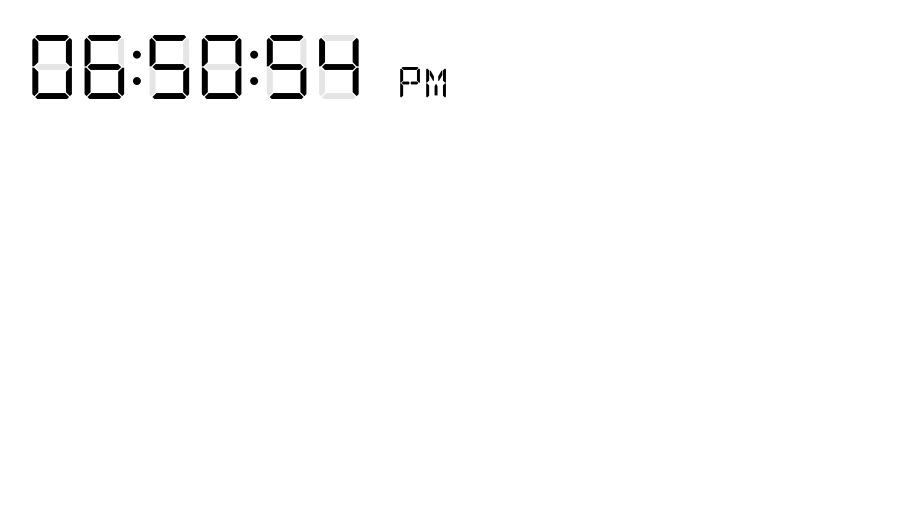
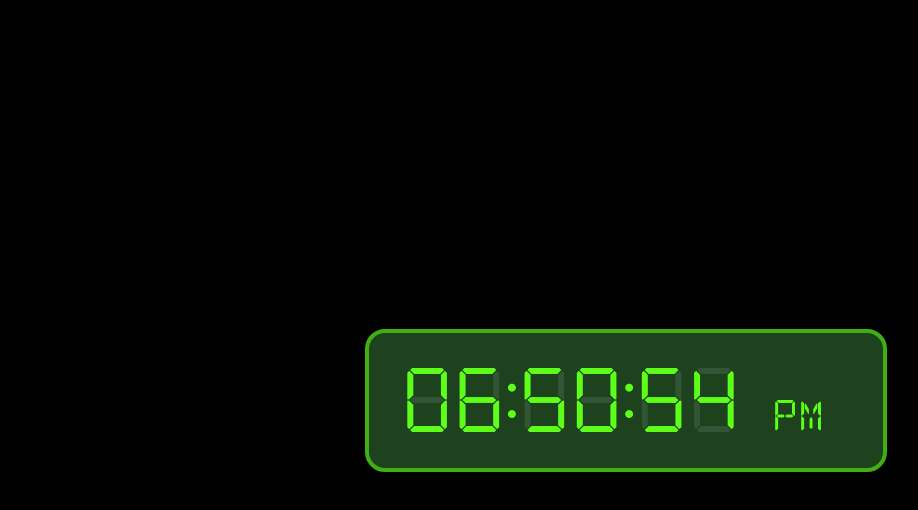
Before and after one commit to PrittSpadeLord/vue-manual-config, a Vue app: page / in a window 1280 px wide. Shown: the top 510 px of the page, without its empty margins (14-932 px from the left). Built offline with nearby package versions, Linux system fonts and the light colour scheme.

Commit message:
spiced up the clock

```diff
--- /dev/null
+++ b/baseStyles.css
@@ -0,0 +1,4 @@
+html, body {
+  margin: 0;
+  padding: 0;
+}
--- a/index.html
+++ b/index.html
@@ -3,9 +3,10 @@
 <head>
     <meta charset="UTF-8">
     <meta name="viewport" content="width=device-width, initial-scale=1.0">
+    <link rel="stylesheet" href="baseStyles.css">
     <title>Manual Config for Vite</title>
 </head>
-<body>
+<body style="background-color: black;">
     <div id="root"></div>
     <script type="module" src="src/index.ts"></script>
 </body>
--- a/src/App.vue
+++ b/src/App.vue
@@ -1,9 +1,18 @@
 <template>
-    <Timer></Timer>
+    <div class="centered">
+        <Timer></Timer>
+    </div>
 </template>
 
 <script setup lang="ts">
     import Timer from './components/Timer.vue';
 </script>
 
-<style lang="css"></style>
+<style lang="css">
+    .centered {
+        display: flex;
+        justify-content: center;
+        align-items: center;
+        height: 100svh;
+    }
+</style>
--- a/src/components/Timer.vue
+++ b/src/components/Timer.vue
@@ -41,24 +41,32 @@
     }
 
     .container {
-        margin: 2rem;
+        padding: 2rem;
+        background-color: rgb(30, 66, 29);
+        border: 4px solid rgb(65, 174, 19);
+        border-radius: 20px;
+        width: 450px;
+        justify-content: left;
+        align-items: center;
     }
 
     .segmented {
         font-size: 4rem;
         font-family: 'DSEG7';
+        color: rgb(93, 255, 25);
     }
 
     .segmented-faded {
         font-size: 4rem;
         font-family: 'DSEG7';
-        color: #e5e5e5;
+        color: rgb(50, 85, 53);
     }
 
     .segmented-small {
         font-size: 2rem;
         font-family: 'DSEG14';
         margin-left: 2rem;
+        color: rgb(93, 255, 25);
     }
 
     .time-display {
```
